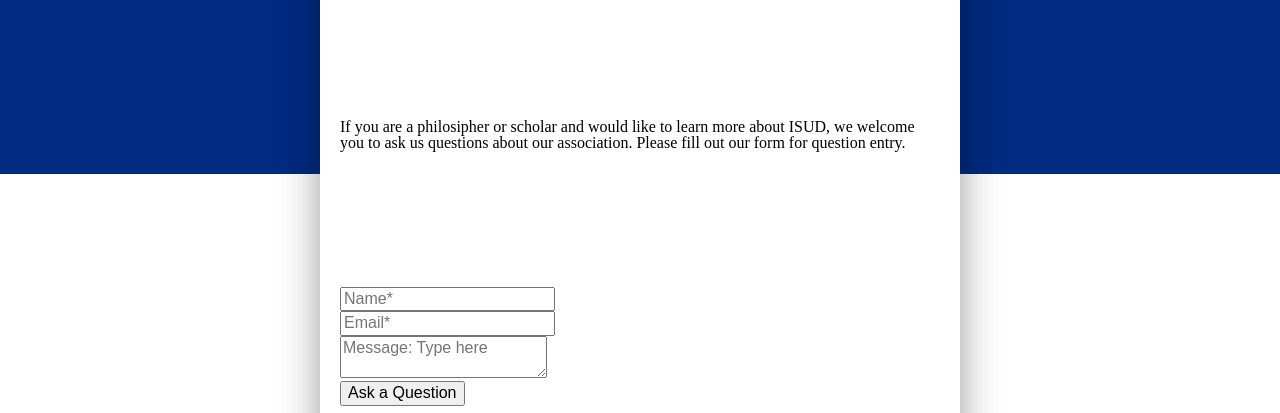
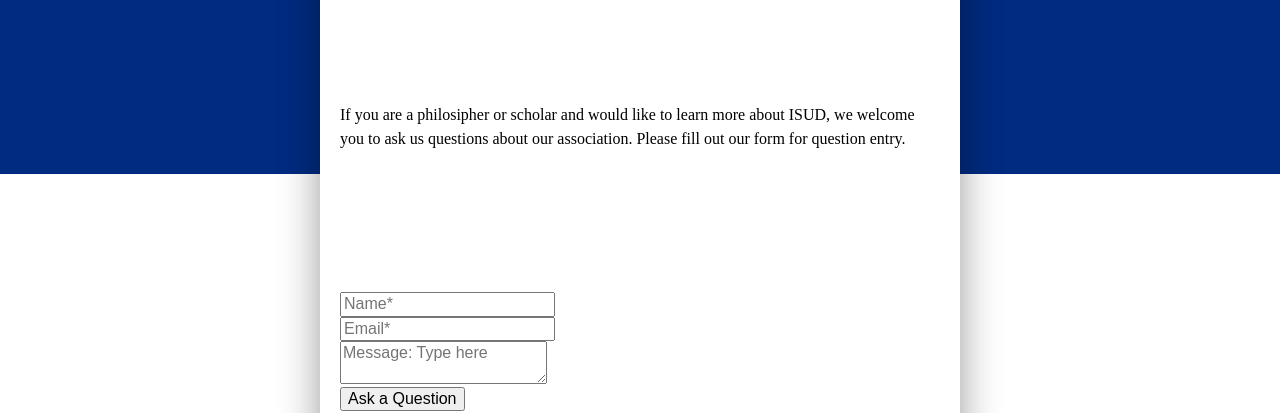
Before and after one commit to kainatkhan14/Project2, a plain HTML site: page form.html in a window 1280 px wide. Shown: the part 399-812 px from the top of the page. Drawn offline with nearby package versions, Linux system fonts and the light colour scheme.

Commit message:
Update style.css

```diff
--- a/css/style.css
+++ b/css/style.css
@@ -338,7 +338,32 @@ footer img {
 
 }
 
+.container p{
+	color: #000000;
+	font-size: 16px;
+	line-height: 1.5;
+	margin-bottom: 16px;
+}
 
+.container form{
+	display: grid;
+	grid-template-columns: 1fr;
+	grid-gap: 16px;
+
+	&.full{
+		grid-column: 1/-1;
+	}
+
+	@media(min-width: 768px) {
+		grid-template-columns: repeat(2,1fr);
+	}
+
+	.form-group{
+		&.full{
+			grid-column: 1/1fr;
+		}
+	}
+}
 
 
 /******* End of Form CSS *******/
```
